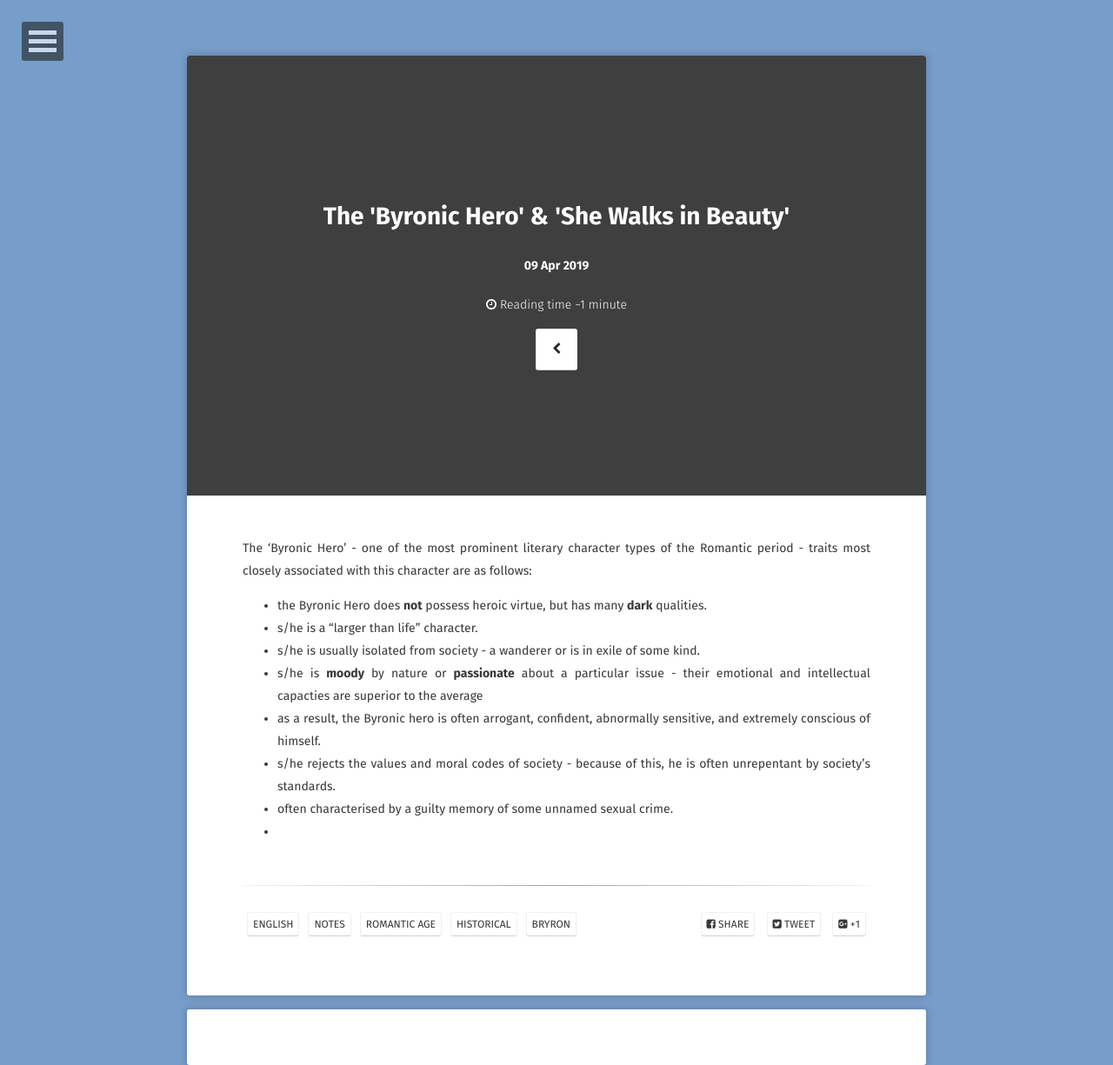
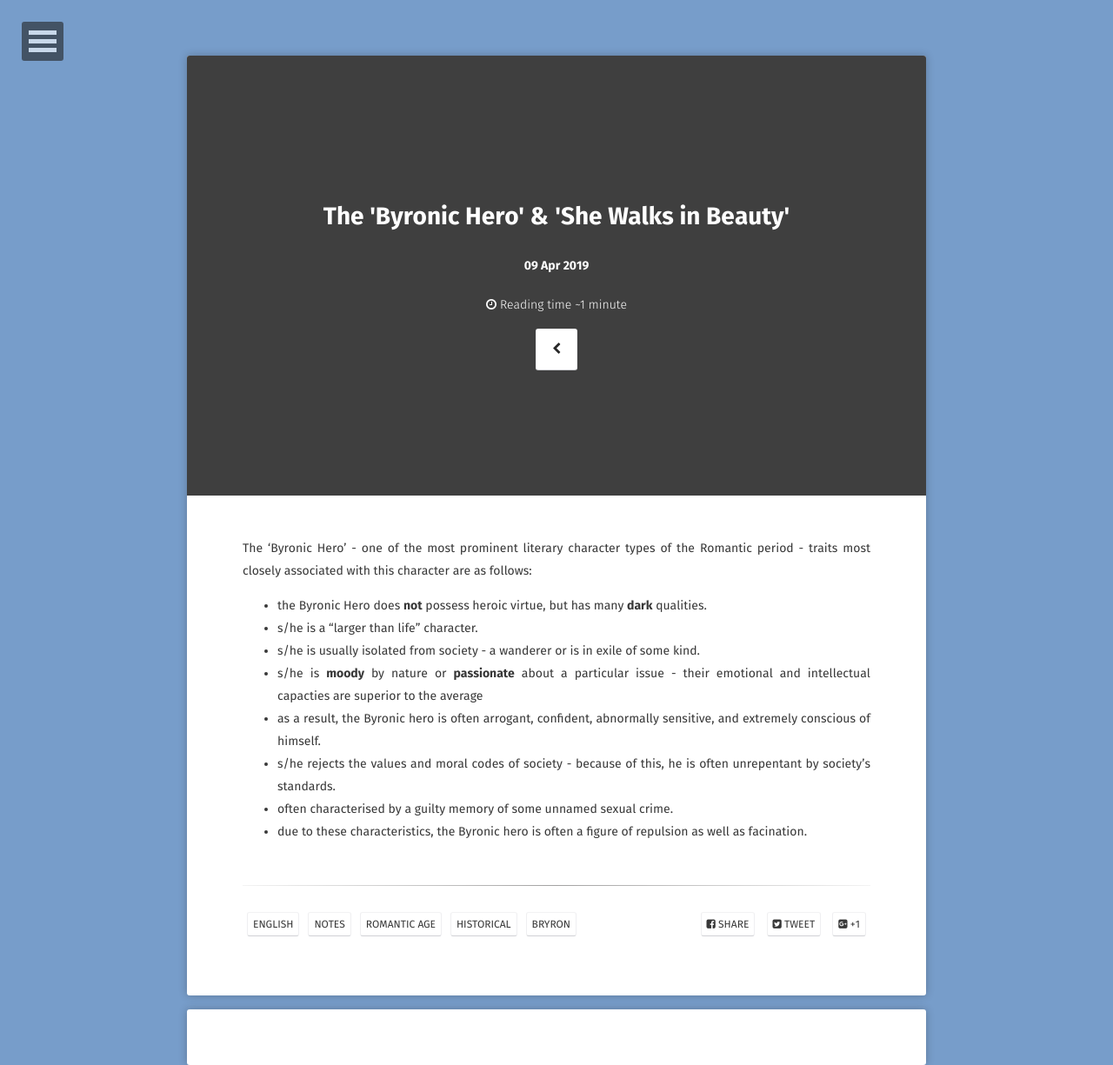
Before and after one commit to EthenStrine/site, a Jekyll site: the page built from _posts/2019-04-09-bryronichero.md, in a window 1280 px wide. Shown: the whole page at 87% size. Built offline with Jekyll 4.4.1, drawn with Linux system fonts in a browser that asks for light colours; some web fonts are replaced; comment, search, counter and statistics services are not loaded.

Commit message:
Update 2019-04-09-bryronichero.md

```diff
--- a/_posts/2019-04-09-bryronichero.md
+++ b/_posts/2019-04-09-bryronichero.md
@@ -21,4 +21,4 @@ The 'Byronic Hero' - one of the most prominent literary character types of the R
 - as a result, the Byronic hero is often arrogant, confident, abnormally sensitive, and extremely conscious of himself.
 - s/he rejects the values and moral codes of society - because of this, he is often unrepentant by society's standards.
 - often characterised by a guilty memory of some unnamed sexual crime.
--
+- due to these characteristics, the Byronic hero is often a figure of repulsion as well as facination.
```
